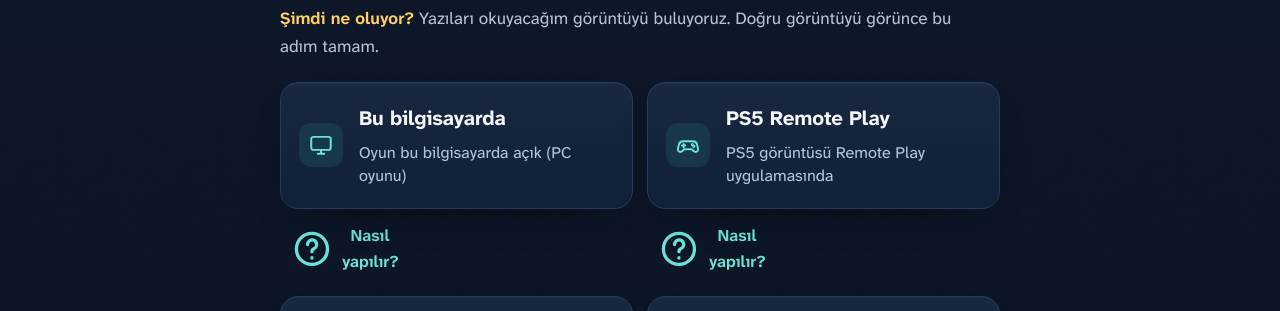
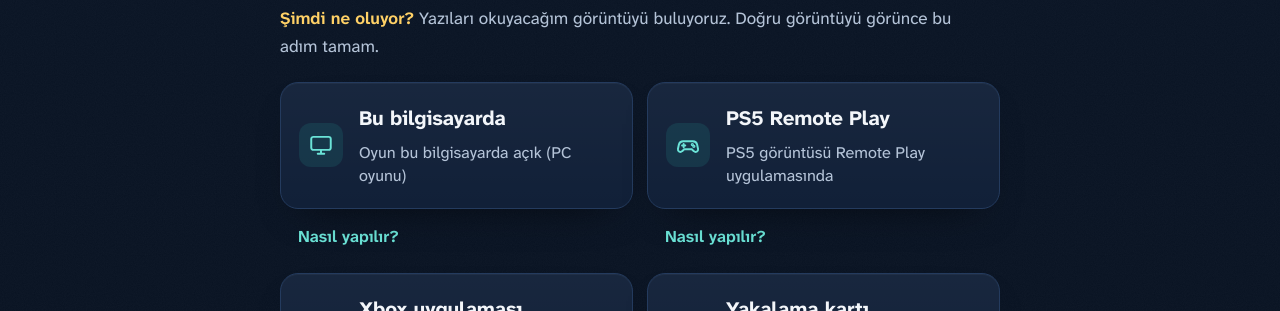
Before and after one commit to YPUF-04/gametranslate, a plain HTML site: page kopru/web/panel/index.html in a window 1280 px wide. Shown: the part 420-731 px from the top of the page. Drawn offline with Linux system fonts and the light colour scheme; no server answers; files whose address does not match are found by name.

Commit message:
Panel: cihaz rehberleri (PC/PS5/Xbox/kart), bağlantı rehberleri (LG/Samsung/Android/Apple TV/HDMI), önerilen pencere, tüm ekran uyarısı, oyun bilgisi onay ekranı
Co-Authored-By: Claude Opus 5.5 <noreply@anthropic.com>
Claude-Session: https://claude.ai/code/session_01CBQvBADPA2HrNw1wm57o5Y

```diff
--- a/kopru/web/panel/panel.css
+++ b/kopru/web/panel/panel.css
@@ -683,3 +683,4 @@ details.rehber-kart,details.rehber-bolum{padding:0;margin:0;overflow:hidden}
 
 .sec.haric{opacity:.55}.sec.haric:hover,.sec.haric[aria-pressed=true]{opacity:.85}
 header.ust{z-index:20}
+.rehber-ac{white-space:nowrap}
```
Also changed, not shown: 1 other file.
